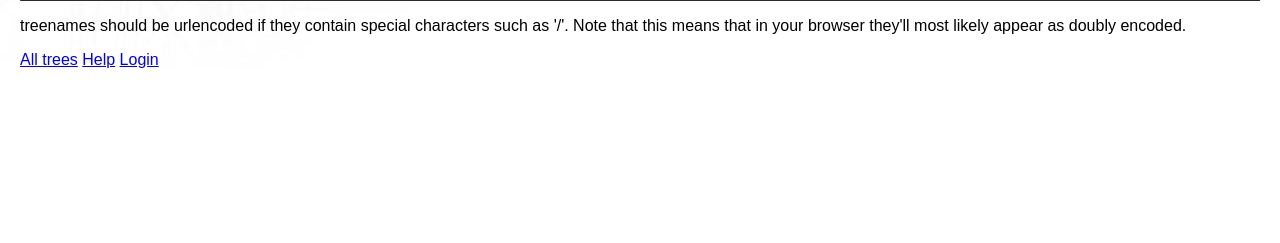
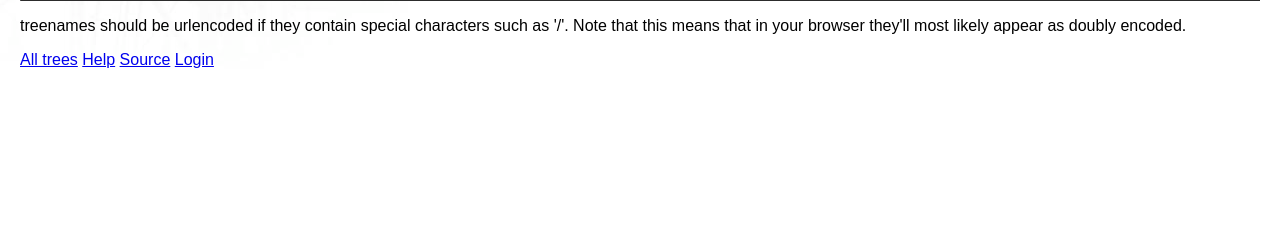
Before and after one commit to mozilla/deprecated-treestatus, a Python web app: template treestatus/templates/help.html in a window 1280 px wide. Shown: the part 427-670 px from the top of the page. Run offline with Jinja, Linux system fonts and the light colour scheme; the template is opened without the code that fills it, so the values that code supplies are empty.

Commit message:
Add link to Github repo to page footers

```diff
--- a/treestatus/templates/badlogin.html
+++ b/treestatus/templates/badlogin.html
@@ -12,6 +12,7 @@
     <p>
     <a href="/">All trees</a>
     <a href="/help">Help</a>
+    <a href="https://github.com/catlee/treestatus">Source</a>
     <a href="/login">Login</a>
     </p>
 </body>
--- a/treestatus/templates/help.html
+++ b/treestatus/templates/help.html
@@ -26,6 +26,7 @@
         <p>
         <a href="/">All trees</a>
         <a href="/help">Help</a>
+        <a href="https://github.com/catlee/treestatus">Source</a>
         {% if 'REMOTE_USER' in request.environ: %}
         <a href="/logout">Logout</a> ({{request.environ['REMOTE_USER']}})
         {% else: %}
--- a/treestatus/templates/index.html
+++ b/treestatus/templates/index.html
@@ -80,6 +80,7 @@ to {{stack.status.upper()}} {{stack.reason}}
 <p>
 <a href="/">All trees</a>
 <a href="/help">Help</a>
+<a href="https://github.com/catlee/treestatus">Source</a>
 {% if user and user.is_admin -%}
 <a href="/users">Manage Users</a>
 {% endif -%}
--- a/treestatus/templates/tree.html
+++ b/treestatus/templates/tree.html
@@ -32,6 +32,7 @@ Reason: <input type="text" name="reason" size="40" />
 <p>
 <a href="/">All trees</a>
 <a href="/help">Help</a>
+<a href="https://github.com/catlee/treestatus">Source</a>
 {% if 'REMOTE_USER' in request.environ: -%}
 <a href="/logout">Logout</a> ({{request.environ['REMOTE_USER']}})
 {% else: -%}
--- a/treestatus/templates/users.html
+++ b/treestatus/templates/users.html
@@ -43,6 +43,7 @@
 <p>
 <a href="/">All trees</a>
 <a href="/help">Help</a>
+<a href="https://github.com/catlee/treestatus">Source</a>
 {% if user and user.is_admin -%}
 <a href="/users">Manage Users</a>
 {% endif -%}
```
